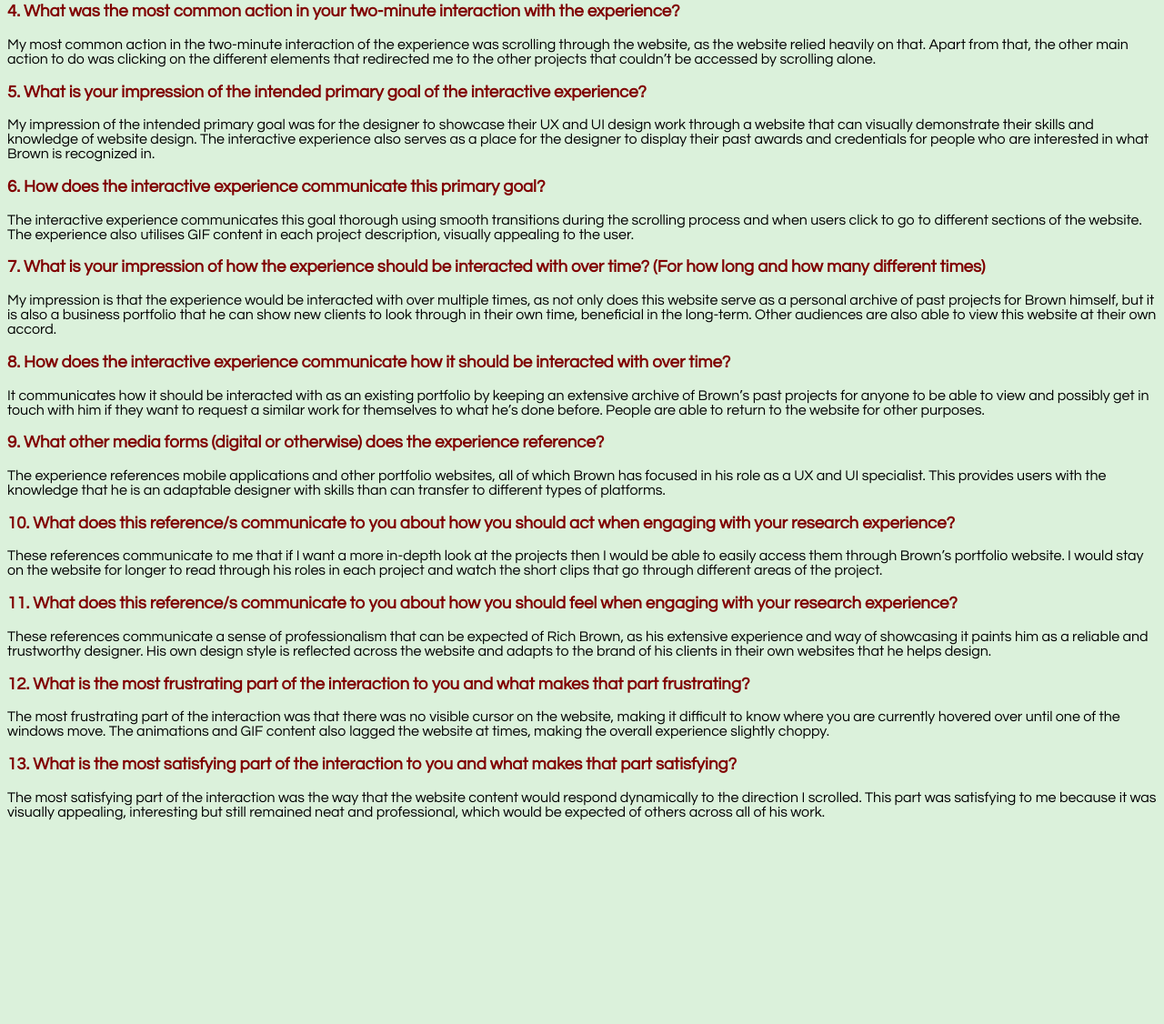
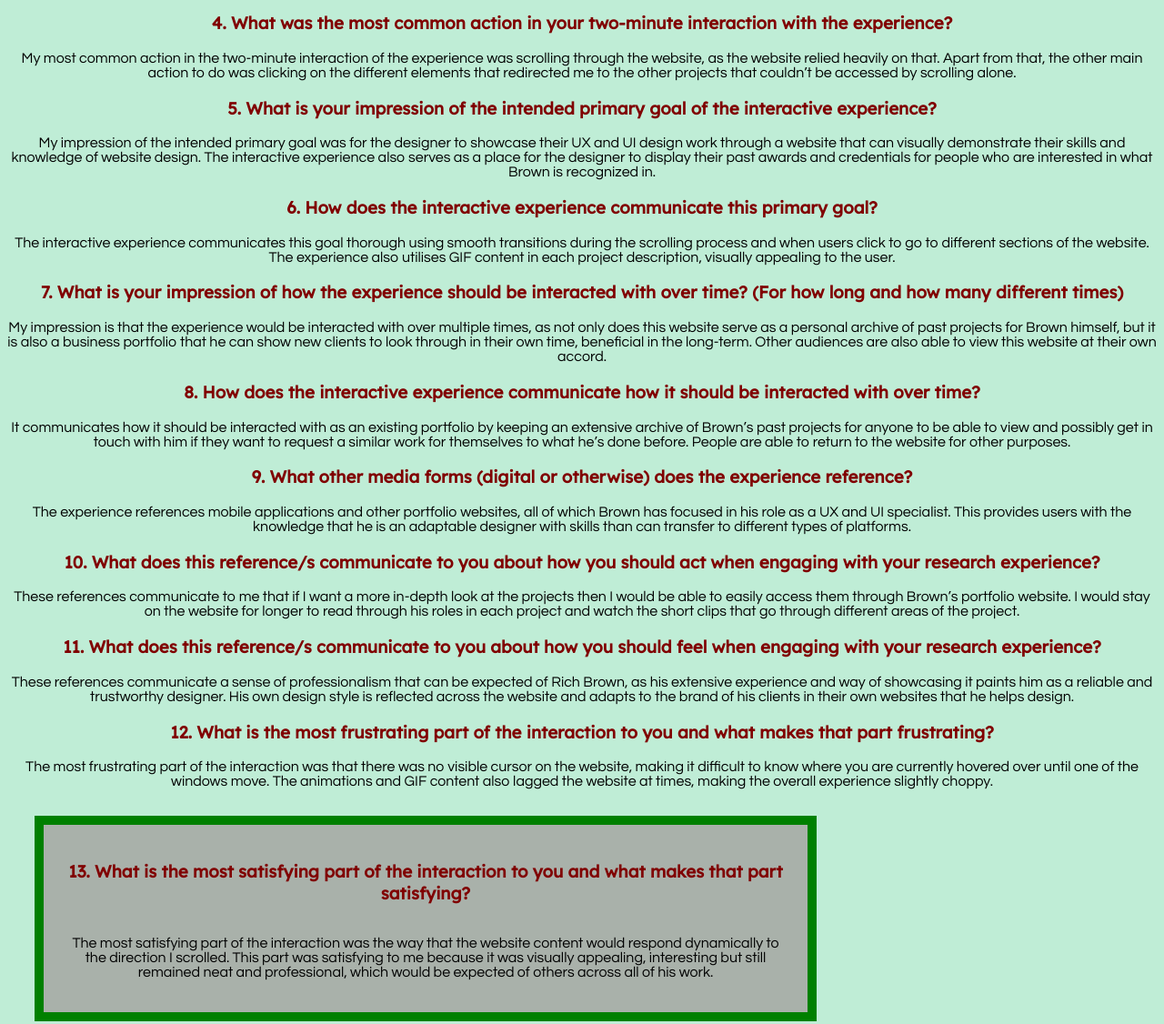
Before and after one commit to owwkay/owwkay.github.io, a plain HTML site: page index.html in a window 1280 px wide. Shown: the part 411-1537 px from the top of the page at 91% size. Before the commit the page ends 1328 px from the top, so only its background shows below. Drawn offline with Linux system fonts and the light colour scheme.

Commit message:
Update styles.css

```diff
--- a/styles.css
+++ b/styles.css
@@ -1,19 +1,26 @@
 body {
-    background-color: rgb(219, 241, 219); /*colour of page*/
-    font-family: Questrial, Arial, Helvetica, sans-serif /*Referred to Google font and includes fallback fonts */
+    background-color: rgb(191, 237, 214); /*colour of page*/
+    font-family: Questrial, Arial, Helvetica, sans-serif; /*Referred to Google font and includes fallback fonts */
+    text-align: center;
 }
 
-h1 {
-    color: ;
-    font-family: Lexend, Arial, Helvetica, sans-serif
+
+h1, h3 { /* both the and questions fall under the same styling*/
+    color: maroon; /*color of text*/
+    font-family: Lexend, Arial, Helvetica, sans-serif; /*I chose Sans-Serif fonts Lexend and Questrial as they reflect the minimalist aesthetic of Brown's website, he himself using Sans-Serif fonts as well.*/
 }
 
 h2 {
-    color: ;
-    font-family: Lexend, Arial, Helvetica, sans-serif
+    color: rgb(1, 57, 1);
+    font-family: Questrial, Arial, Helvetica, sans-serif;
 }
 
-h3 {
-    color: maroon;
-    font-family: Questrial, Arial, Helvetica, sans-serif,
+div {
+ width: 800px;
+  border: 10px solid green;
+  padding: 20px;
+  margin: 30px;
+  display: flex;
+flex-direction:column;
+background-color: rgb(169, 177, 170);
 }
```
